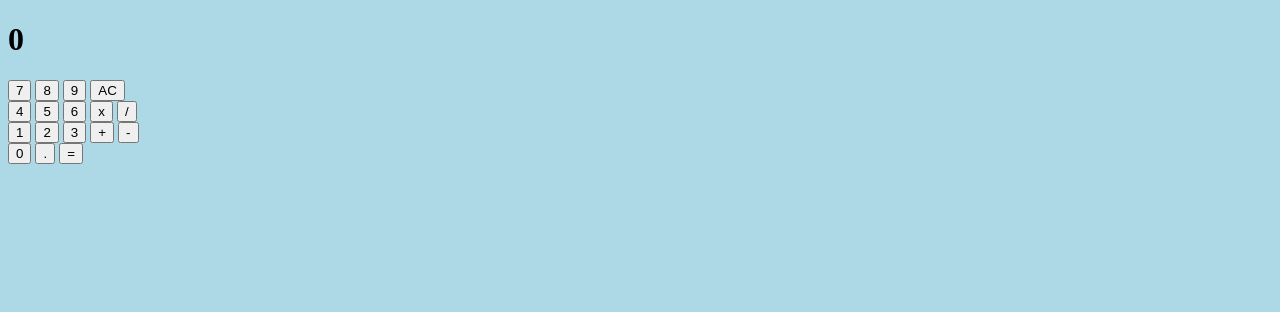
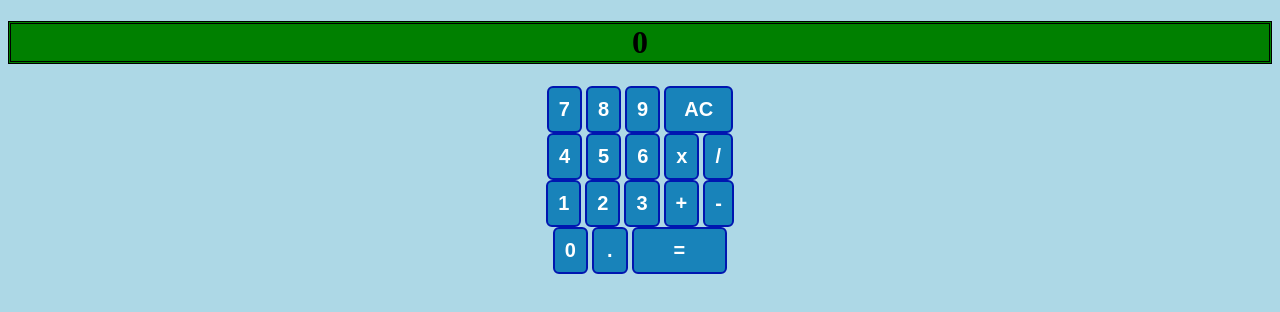
Before and after one commit to ivanmiguelmolinero/2018-19-CSAAI-mi-calc, a plain HTML site: page index.html in a window 1280 px wide. Drawn offline with Linux system fonts and the light colour scheme.

Commit message:
definitiva?

```diff
--- a/index.html
+++ b/index.html
@@ -13,28 +13,30 @@
   </head>
 
   <body onload="main();">
-
-    <h1 id="display">0</h1>
-    <button type="button" name="button" id="boton7">7</button>
-    <button type="button" name="button" id="boton8">8</button>
-    <button type="button" name="button" id="boton9">9</button>
-    <button type="button" name="button" id="botonac">AC</button>
+  <div class="pantalla">
+  <h1 id="display">0</h1>
+  </div>
+  <div class="teclado">
+    <button type="button" name="button" id="boton7" class="boton">7</button>
+    <button type="button" name="button" id="boton8" class="boton">8</button>
+    <button type="button" name="button" id="boton9" class="boton">9</button>
+    <button type="button" name="button" id="botonac" class="boton">AC</button>
     <br>
-    <button type="button" name="button" id="boton4">4</button>
-    <button type="button" name="button" id="boton5">5</button>
-    <button type="button" name="button" id="boton6">6</button>
-    <button type="button" name="button" id="operacionpor">x</button>
-    <button type="button" name="button" id="operaciondivision">/</button>
+    <button type="button" name="button" id="boton4" class="boton">4</button>
+    <button type="button" name="button" id="boton5" class="boton">5</button>
+    <button type="button" name="button" id="boton6" class="boton">6</button>
+    <button type="button" name="button" id="operacionpor" class="boton">x</button>
+    <button type="button" name="button" id="operaciondivision" class="boton">/</button>
     <br>
-    <button type="button" name="button" id="boton1">1</button>
-    <button type="button" name="button" id="boton2">2</button>
-    <button type="button" name="button" id="boton3">3</button>
-    <button type="button" name="button" id="operacionmas">+</button>
-    <button type="button" name="button" id="operacionmenos">-</button>
+    <button type="button" name="button" id="boton1" class="boton">1</button>
+    <button type="button" name="button" id="boton2" class="boton">2</button>
+    <button type="button" name="button" id="boton3" class="boton">3</button>
+    <button type="button" name="button" id="operacionmas" class="boton">+</button>
+    <button type="button" name="button" id="operacionmenos" class="boton">-</button>
     <br>
-    <button type="button" name="button" id="boton0">0</button>
-    <button type="button" name="button" id="botoncoma">.</button>
-    <button type="button" name="button" id="operacionigual">=</button>
-    <h2 id="resultado"></h2>
+    <button type="button" name="button" id="boton0" class="boton">0</button>
+    <button type="button" name="button" id="botoncoma" class="boton">.</button>
+    <button type="button" name="button" id="operacionigual" class="boton">=</button>
+  </div>
   </body>
 </html>
--- a/micss.css
+++ b/micss.css
@@ -1,3 +1,90 @@
 body {
   background-color: lightblue;
 }
+
+#display {
+  border-style: double;
+  text-align: center;
+  background-color: green;
+}
+
+div {
+    text-align: center;
+}
+
+img {
+  height: 20px;
+  margin-left: 0px;
+}
+
+.boton {
+  text-decoration: none;
+  padding: 10px;
+  font-weight: 600;
+  font-size: 20px;
+  color: #ffffff;
+  background-color: #1883ba;
+  border-radius: 6px;
+  border: 2px solid #0016b0;
+}
+.boton:hover {
+  color: #1883ba;
+  background-color: #ffffff;
+}
+#boton7 {
+  cursor: pointer;
+}
+#boton8 {
+  cursor: pointer;
+}
+#boton9 {
+  cursor: pointer;
+}
+#botonac {
+  cursor: pointer;
+  padding-left: 18px;
+  padding-right: 18px;
+}
+#boton4 {
+  cursor: pointer;
+}
+#boton5 {
+  cursor: pointer;
+}
+#boton6 {
+  cursor: pointer;
+}
+#operacionpor {
+  cursor: pointer;
+}
+#operaciondivision {
+  cursor: pointer;
+}
+#boton1 {
+  cursor: pointer;
+}
+#boton2 {
+  cursor: pointer;
+}
+#boton3 {
+  cursor: pointer;
+}
+#operacionmas {
+  cursor: pointer;
+}
+#operacionmenos {
+  cursor: pointer;
+}
+#boton0 {
+  cursor: pointer;
+}
+#botoncoma {
+  cursor: pointer;
+  padding-left: 13px;
+  padding-right: 13px;
+}
+#operacionigual {
+  cursor: pointer;
+  padding-left: 40px;
+  padding-right: 40px;
+}
```
